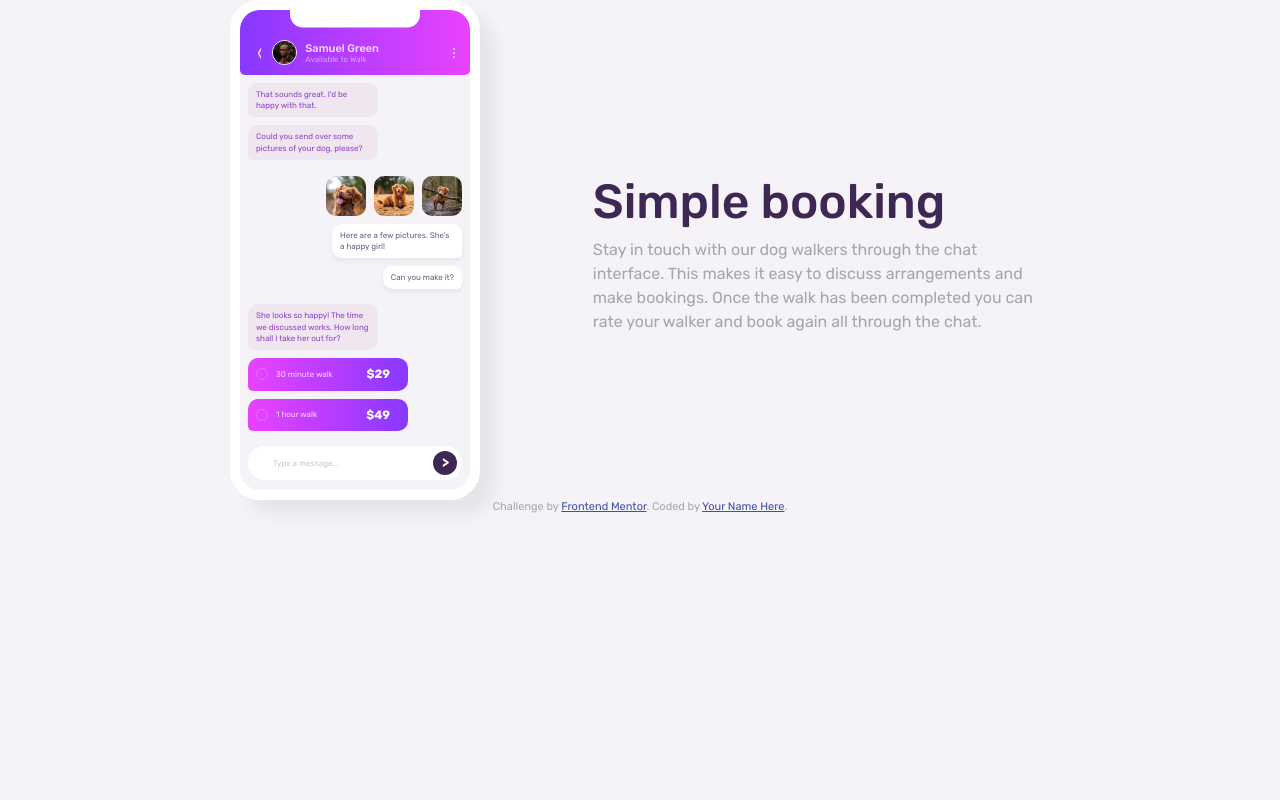
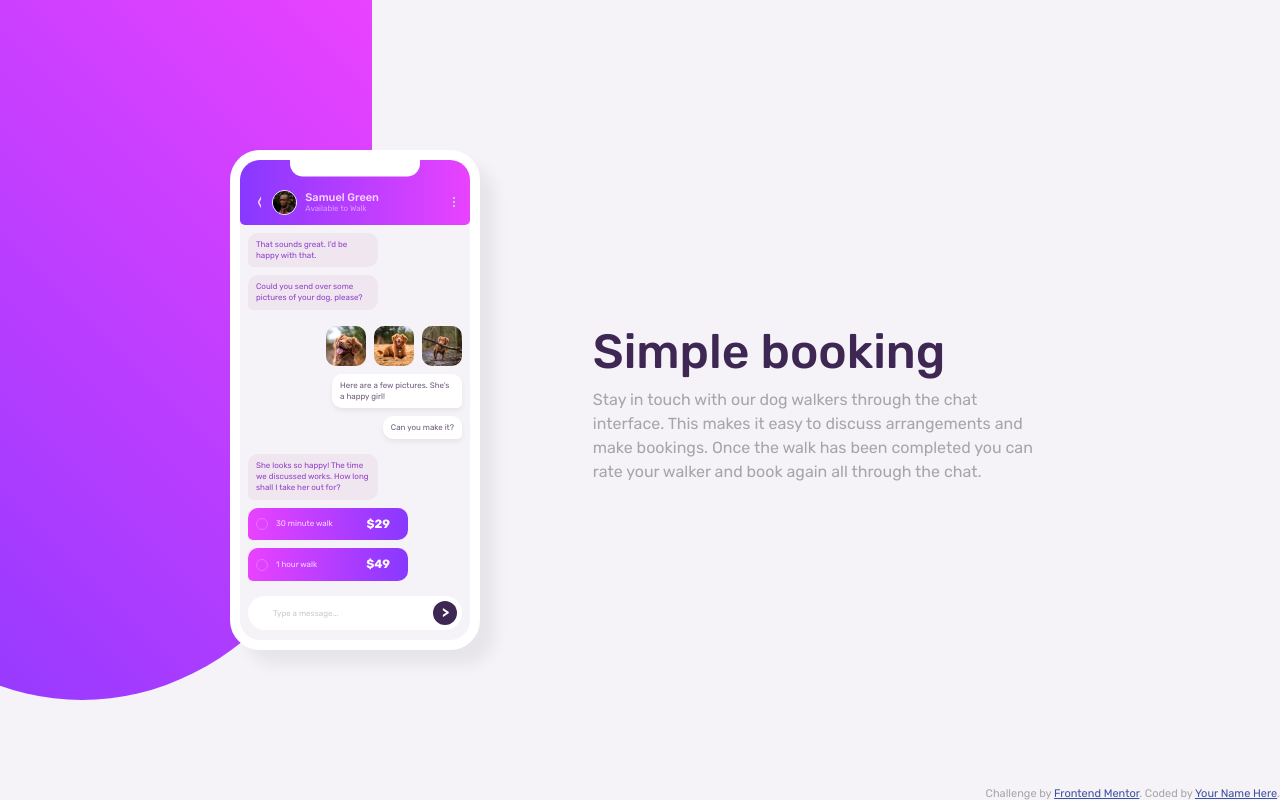
Before and after one commit to edo979/chat-app-css-illustration-master, a plain HTML site: page index.html in a window 1280 px wide. Drawn offline with Linux system fonts and the light colour scheme.

Commit message:
woriking on backgraound

```diff
--- a/style.css
+++ b/style.css
@@ -135,12 +135,24 @@ h1 {
 }
 
 @media (min-width: 50em) {
+  body {
+    height: 100vh;
+    display: grid;
+    align-items: center;
+  }
+
   .main-container {
     --f-direction: row;
     --f-gap: 0rem;
 
     margin: 0;
     margin-inline: auto;
+  }
+
+  .attribution {
+    position: absolute;
+    bottom: 0px;
+    right: 0px;
   }
 }
 
@@ -165,6 +177,7 @@ body {
   border-radius: 30px;
   overflow: hidden;
 
+  background-color: var(--clr-neutral-200);
   box-shadow: 15px 15px 15px rgba(0, 0, 0, 0.06);
 }
 
@@ -346,3 +359,32 @@ body {
 .text-content {
   line-height: 1.5;
 }
+
+/* BACKGROUND IMAGE */
+
+.main-container::before {
+  content: '';
+  position: absolute;
+  width: 580px;
+  height: 700px;
+  right: 50%;
+  top: -35%;
+  border-bottom-right-radius: 50%;
+  border-bottom-left-radius: 50%;
+
+  background-image: linear-gradient(
+    45deg,
+    var(--clr-violet),
+    var(--clr-magneta)
+  );
+
+  z-index: -1;
+}
+
+@media (min-width: 50em) {
+  .main-container::before {
+    right: auto;
+    left: -208px;
+    top: 0;
+  }
+}
```
